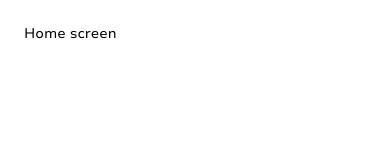
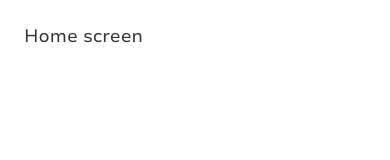
Before and after one commit to meriem-ikharrazen/react-native, a React Native app: screen / in a window 390 px wide. Shown: the top 160 px of the page. Built offline with nearby package versions, Linux system fonts and the light colour scheme.

Commit message:
add global styles

```diff
--- a/components/gamezone/screens/home.js
+++ b/components/gamezone/screens/home.js
@@ -1,20 +1,12 @@
 import { useState } from "react";
-import { StyleSheet, Text, View } from "react-native";
+import { Text, View } from "react-native";
 import * as Font from "expo-font";
+import { globalStyles } from "../../../styles/global";
 
 export default function Home() {
   return (
-    <View style={styles.container}>
-      <Text style={styles.title}>Home screen</Text>
+    <View style={globalStyles.container}>
+      <Text style={globalStyles.titleText}>Home screen</Text>
     </View>
   );
 }
-
-const styles = StyleSheet.create({
-  container: {
-    padding: 24,
-  },
-  title: {
-    fontFamily: "Nunito",
-  },
-});
--- /dev/null
+++ b/styles/global.js
@@ -0,0 +1,17 @@
+import { StyleSheet } from "react-native";
+
+export const globalStyles = StyleSheet.create({
+  container: {
+    flex: 1,
+    padding: 24,
+  },
+  titleText: {
+    fontFamily: "Nunito",
+    fontSize: 18,
+    color: "#333",
+  },
+  paragraph: {
+    marginVertical: 8,
+    lineHeight: 20,
+  },
+});
```
